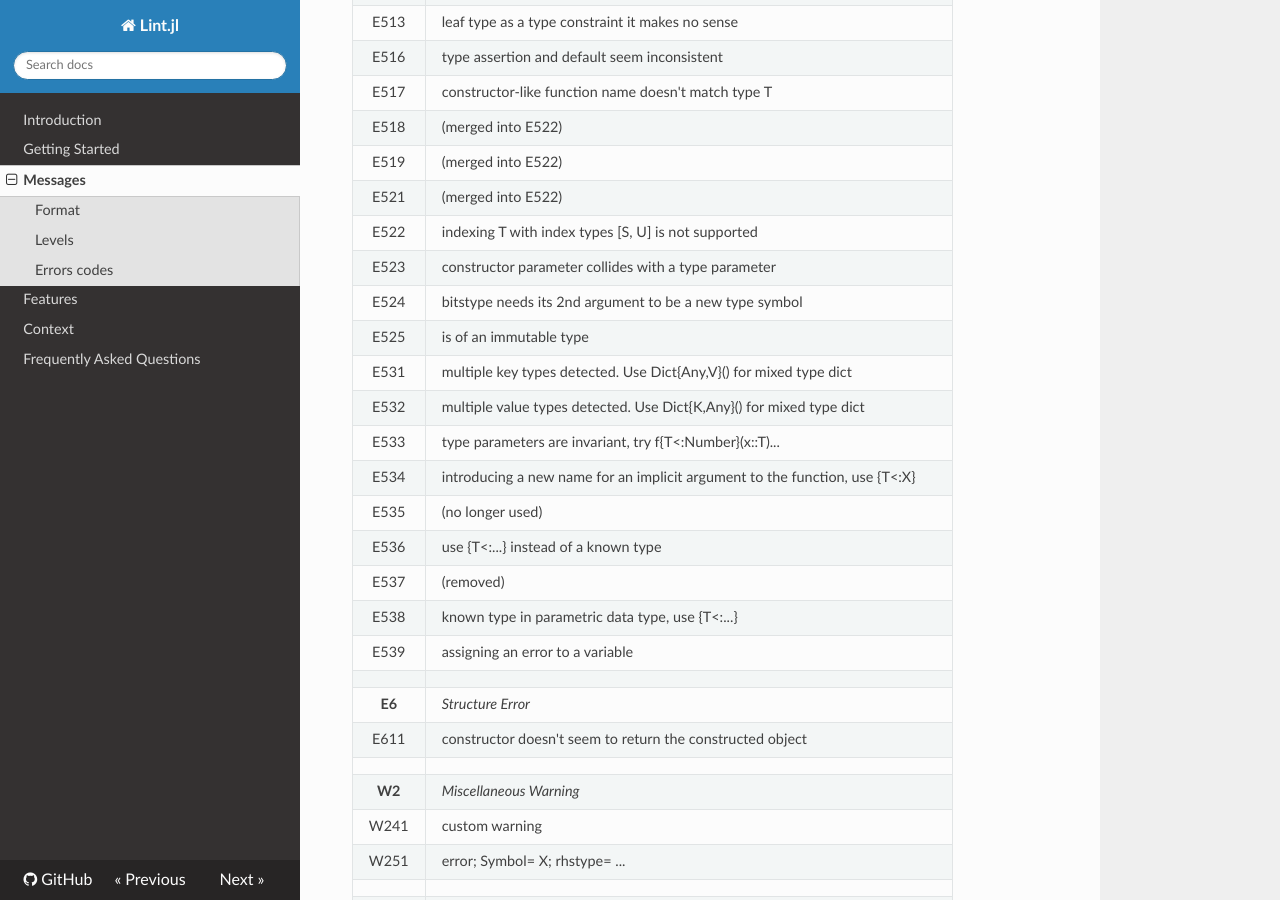
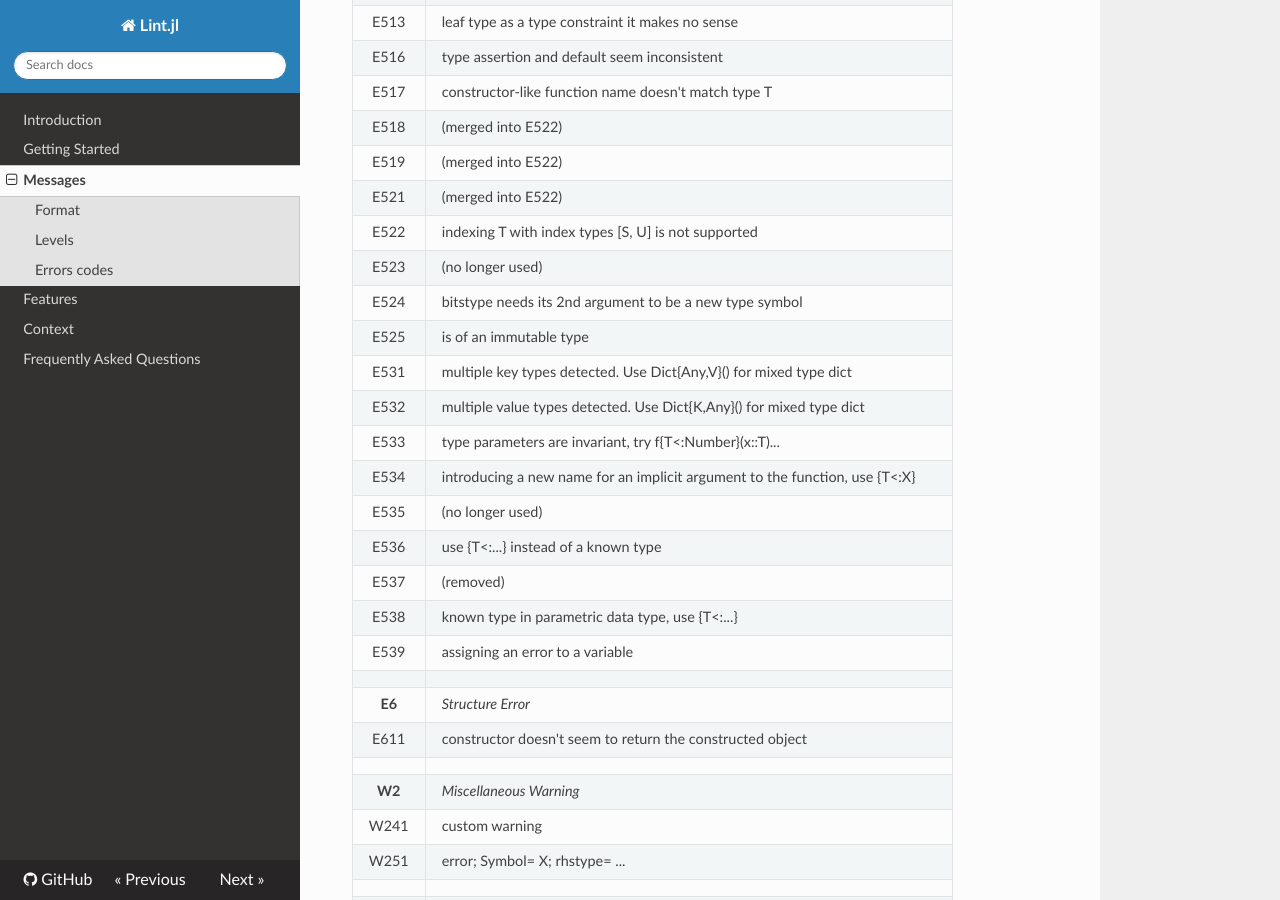
Before and after one commit to tonyhffong/Lint.jl, an MkDocs documentation site: the page built from docs/messages.md, in a window 1280 px wide and 900 px high, scrolled down 2837 px. Built offline with MkDocs 1.6.1, drawn with Linux system fonts in a browser that asks for light colours; nearby versions of some CDN libraries; old or Windows-style settings are respelled for this version of MkDocs.

Commit message:
Fix #211, remove spurious E523

```diff
--- a/docs/messages.md
+++ b/docs/messages.md
@@ -98,7 +98,7 @@ Every error code starts with letter for the severity `E`:`ERROR`, `W`:`WARN` or
 | E519   | (merged into E522)
 | E521   | (merged into E522)
 | E522   | indexing T with index types [S, U] is not supported
-| E523   | constructor parameter collides with a type parameter
+| E523   | (no longer used)
 | E524   | bitstype needs its 2nd argument to be a new type symbol
 | E525   | is of an immutable type
 | E531   | multiple key types detected. Use Dict{Any,V}() for mixed type dict
```
Also changed, not shown: 2 other files.
